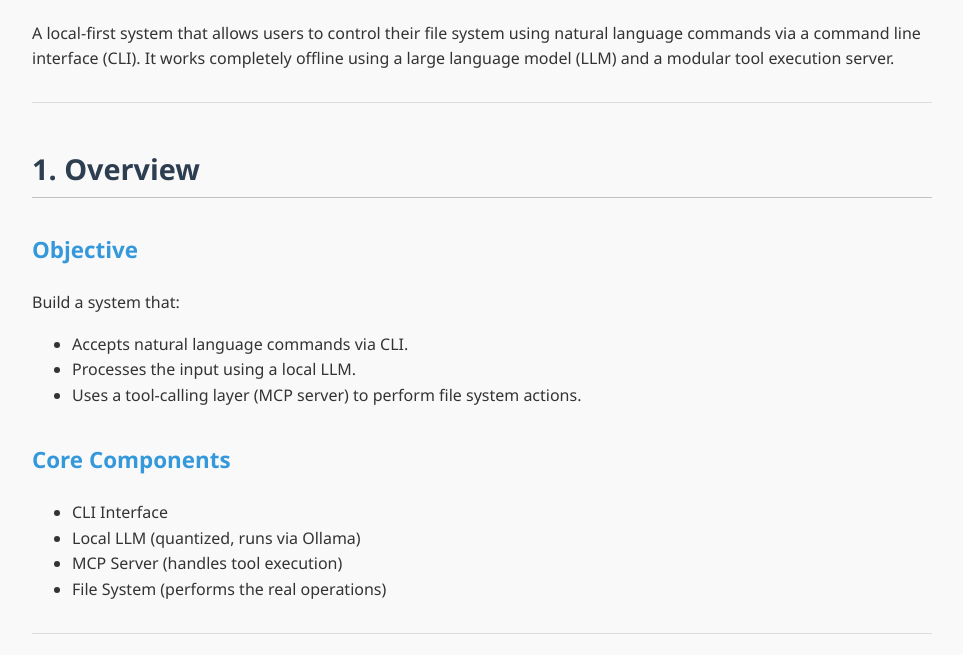
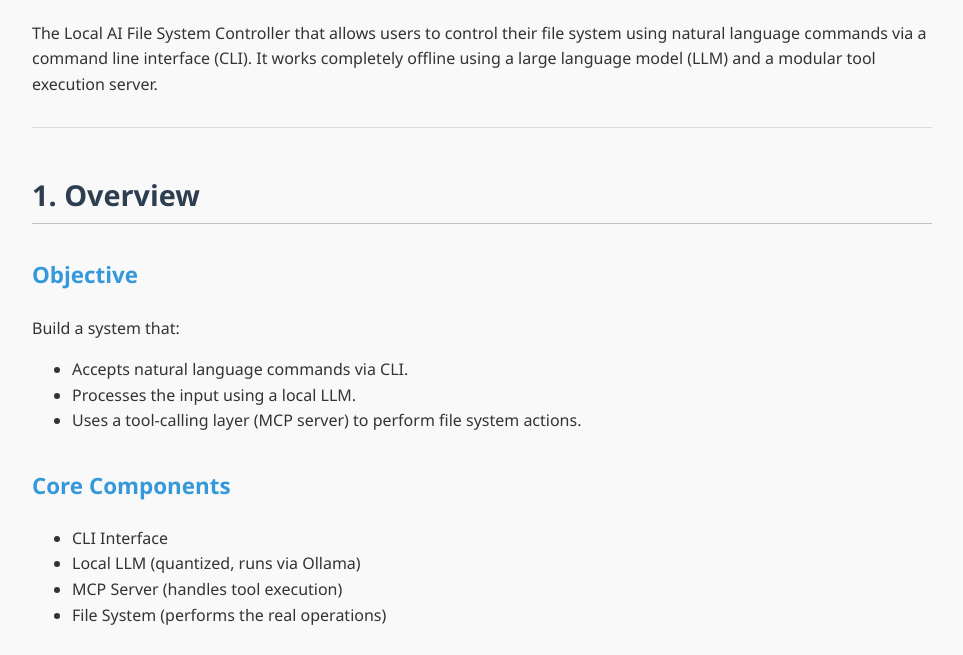
Before and after one commit to RakeshTirlangi/AI-Local-Docs, a plain HTML site: page index.html in a window 1280 px wide. Shown: the part 144-799 px from the top of the page, without its empty margins (158-1121 px from the left). Drawn offline with Linux system fonts and the light colour scheme.

Commit message:
Update index.html

```diff
--- a/index.html
+++ b/index.html
@@ -112,7 +112,7 @@
 </head>
 <body>
     <h1>Local AI File System Controller</h1>
-    <p>A local-first system that allows users to control their file system using natural language commands via a command line interface (CLI). It works completely offline using a large language model (LLM) and a modular tool execution server.</p>
+    <p>The Local AI File System Controller that allows users to control their file system using natural language commands via a command line interface (CLI). It works completely offline using a large language model (LLM) and a modular tool execution server.</p>
 
     <div class="divider"></div>
 
```
